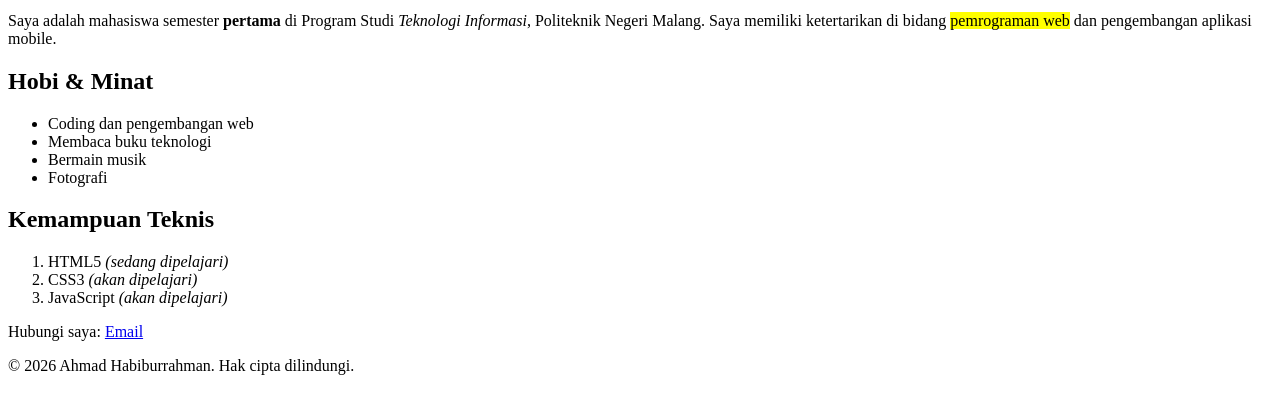
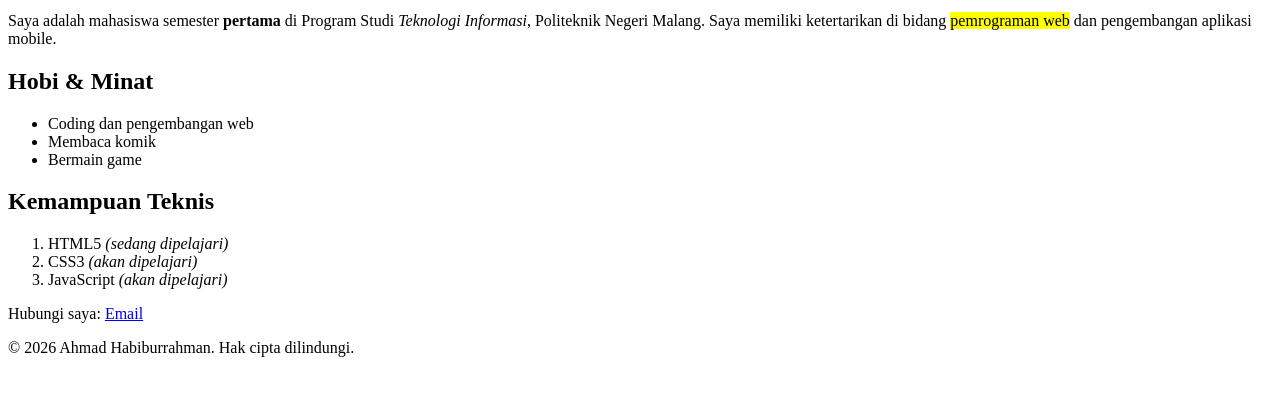
Before and after one commit to ahmadhabiburohman83-bit/tugas-web, a plain HTML site: page PRAKTIKUM 1/index.html in a window 1280 px wide. Shown: the part 249-662 px from the top of the page. Drawn offline with Linux system fonts and the light colour scheme.

Commit message:
update praktikum 1 v4

```diff
--- a/PRAKTIKUM 1/index.html
+++ b/PRAKTIKUM 1/index.html
@@ -38,9 +38,9 @@
             <h2>Hobi & Minat</h2>
             <ul>
                 <li>Coding dan pengembangan web</li>
-                <li>Membaca buku teknologi</li>
-                <li>Bermain musik</li>
-                <li>Fotografi</li>
+                <li>Membaca komik</li>
+                <li>Bermain game</li>
+                <!-- <li>Fotografi</li> -->
             </ul>
         </section>
 
@@ -55,7 +55,7 @@
     </main>
 
     <footer>
-        <p>Hubungi saya: <a href="mailto:ahmadhabiburohman83@gmail.com">Email</a></p>
+        <p>Hubungi saya: <a href="https://mail.google.com/mail/?view=cm&fs=1&to=ahmadhabiburohman83@gmail.com" target="_blank">Email</a></p>
         <p>&copy; 2026 Ahmad Habiburrahman. Hak cipta dilindungi.</p>
     </footer>
 
```
Also changed, not shown: PRAKTIKUM 1/kontak.html (+1 -1 lines).
